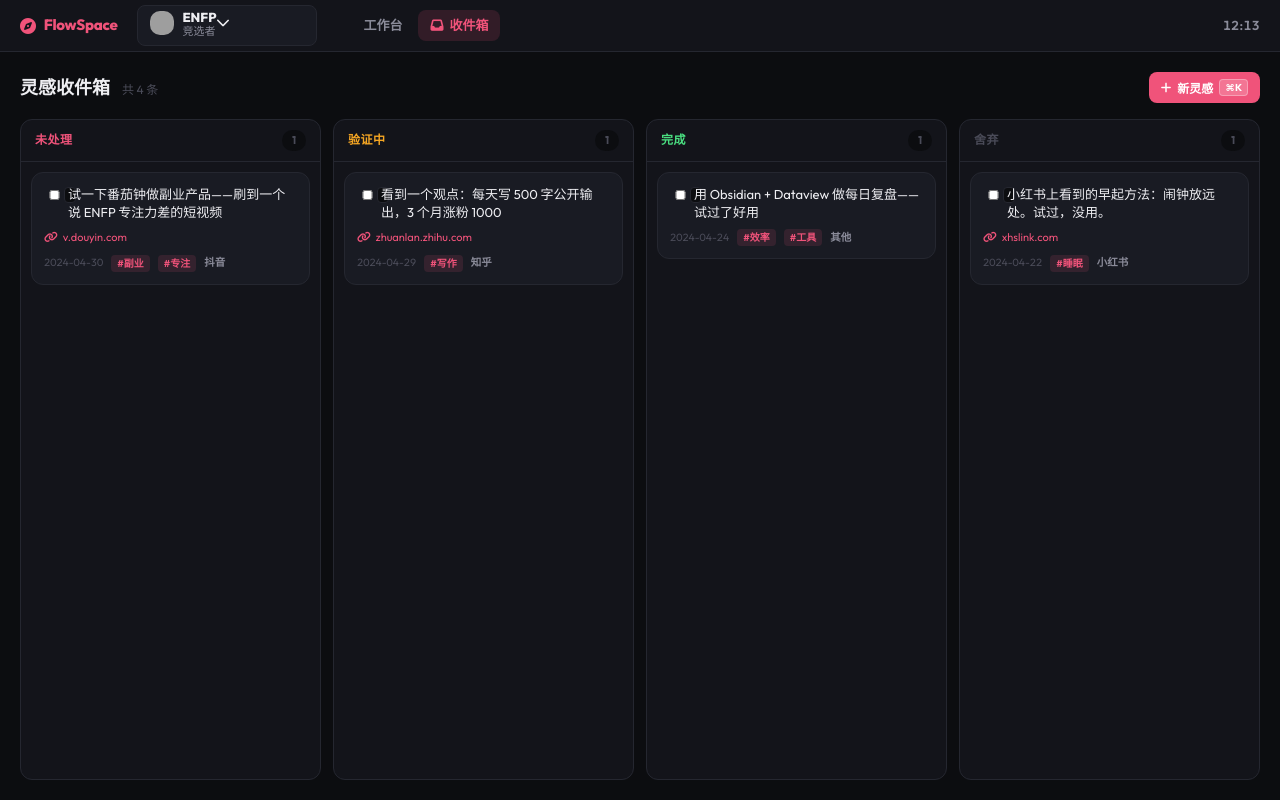
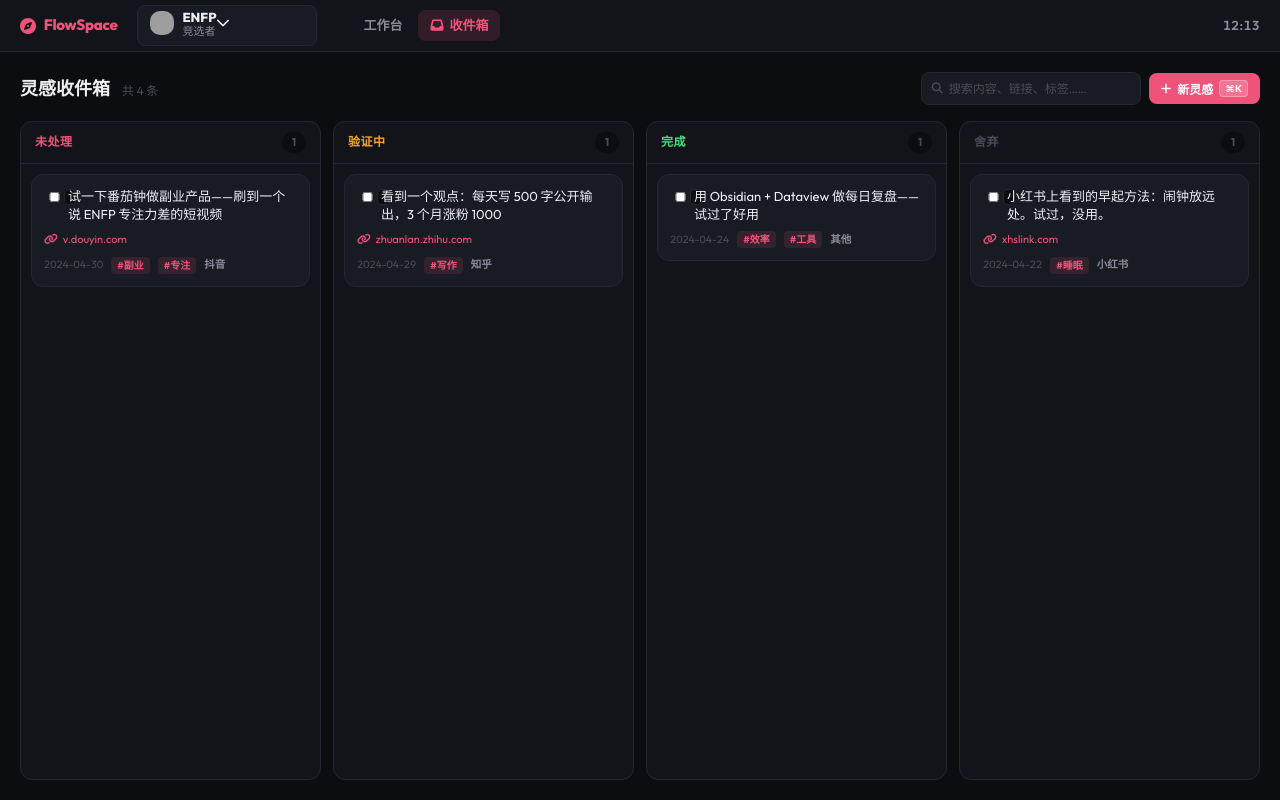
Before and after one commit to Busy0124add1/flowspace-enfp, a Vue app: page /inbox in a window 1280 px wide. Built offline with nearby package versions, Linux system fonts and the light colour scheme; grey boxes are pictures that could not be loaded.

Commit message:
feat(P5): inbox search input with debounce

```diff
--- a/src/components/inbox/InboxBoard.vue
+++ b/src/components/inbox/InboxBoard.vue
@@ -7,6 +7,17 @@
       </div>
       <div class="ic-toolbar-right">
         <!-- Task 30-33 会在这里插入搜索 / 过滤 / 排序 / 批量 / 新建 -->
+        <div class="ic-search">
+          <i class="fa-solid fa-search" />
+          <input
+            v-model="localSearch"
+            placeholder="搜索内容、链接、标签……"
+            @input="onSearchInput"
+          />
+          <button v-if="localSearch" class="ic-search-clear" @click="clearSearch">
+            <i class="fa-solid fa-times" />
+          </button>
+        </div>
         <button class="ic-new" @click="triggerCapture">
           <i class="fa-solid fa-plus" />
           <span>新灵感</span>
@@ -31,13 +42,26 @@
 </template>
 
 <script setup>
-import { computed } from 'vue'
+import { computed, ref } from 'vue'
 import { useInbox } from '@/stores/useInbox'
 import InboxColumn from './InboxColumn.vue'
 
 const inbox = useInbox()
 
 const STATUSES = ['pending', 'verifying', 'done', 'archived']
+
+const localSearch = ref(inbox.search)
+let searchTimer = null
+function onSearchInput() {
+  clearTimeout(searchTimer)
+  searchTimer = setTimeout(() => {
+    inbox.search = localSearch.value
+  }, 300)
+}
+function clearSearch() {
+  localSearch.value = ''
+  inbox.search = ''
+}
 
 const grouped = computed(() => {
   const map = { pending: [], verifying: [], done: [], archived: [] }
@@ -117,4 +141,35 @@ function triggerCapture() {
   overflow-y: auto;
   min-height: 0;
 }
+
+.ic-search {
+  display: inline-flex;
+  align-items: center;
+  gap: 6px;
+  background: var(--card);
+  border: 1px solid var(--line);
+  border-radius: var(--r);
+  padding: 4px 10px;
+  min-width: 220px;
+}
+.ic-search i { color: var(--t3); font-size: 11px; }
+.ic-search input {
+  flex: 1;
+  background: transparent;
+  border: none;
+  outline: none;
+  color: var(--t1);
+  font-size: 12px;
+  padding: 4px 0;
+}
+.ic-search input::placeholder { color: var(--t3); }
+.ic-search-clear {
+  background: none;
+  border: none;
+  color: var(--t3);
+  cursor: pointer;
+  font-size: 10px;
+  padding: 2px;
+}
+.ic-search-clear:hover { color: var(--t1); }
 </style>
```
